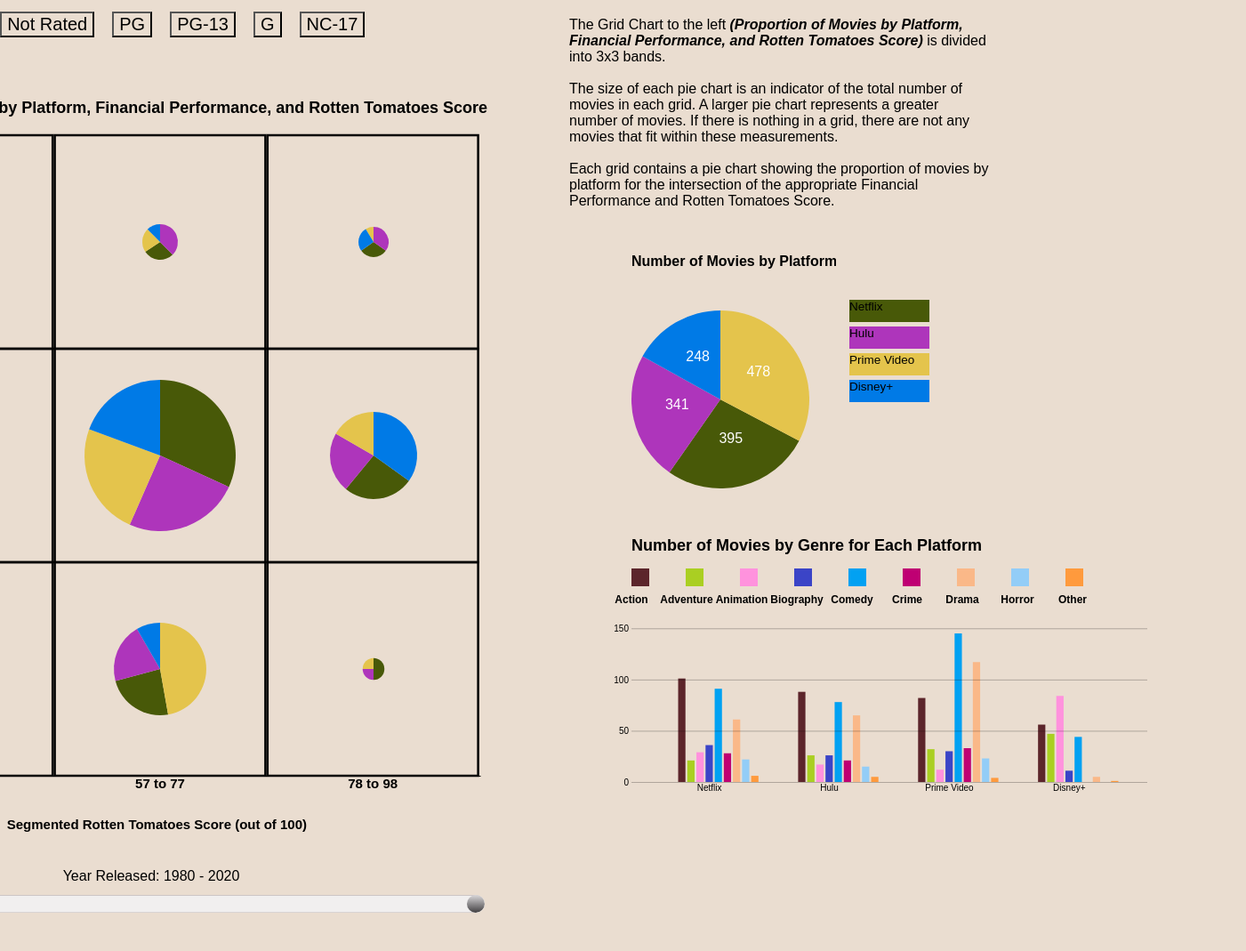
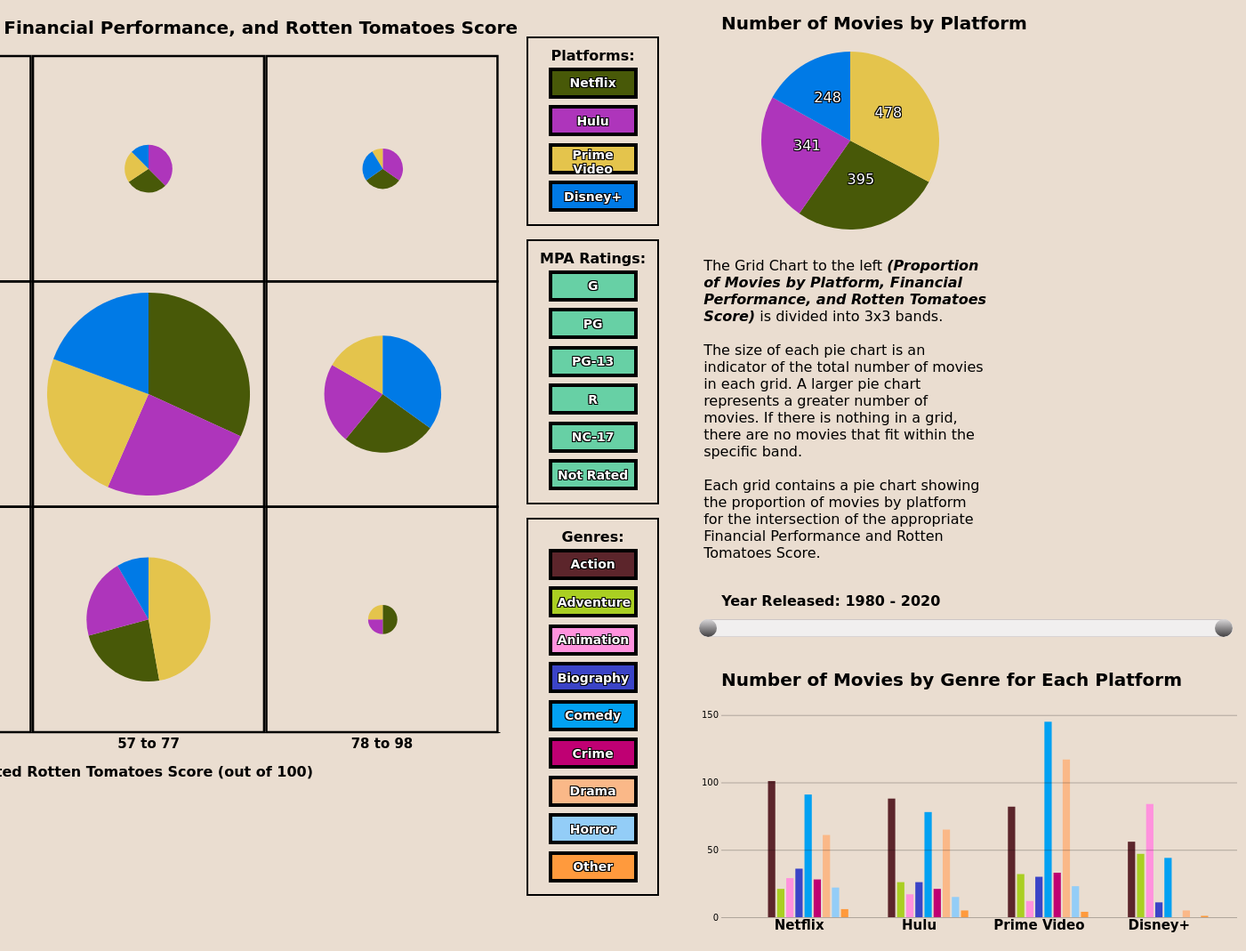
Before and after one commit to eysk-io/MoviePlatformComps, a website: page index.html in a window 1280 px wide. Shown: the part 334-1403 px from the top of the page at 89% size, 1401 px wide, since content can reach past the window. Drawn offline with Linux system fonts and the light colour scheme; a web font is replaced by a local one.

Commit message:
feat: Complete design of entire application (#75)
* Adjust formatting for buttons, fonts, and charts layout

* Create more division between widget categories

* Lessen division between widget categories

* Adjust description text

* Increase size of MultiViewPieCharts

* Change button format

* Rename MPAA to MPA

* Change mpa ratings button color

* Add CSS property to fix bartip not popping up

* Add emoji to BarTip

* Add hover handler to deal with button background color

* Impose correct MPA ratings ordering

* Add grouping by widget category

* Remove unnecessary spacing in html text

* Adjust pie chart arc label design

* Adjust BarChart and PieChart tooltips

```diff
--- a/css/input-range.css
+++ b/css/input-range.css
@@ -1,15 +1,21 @@
 .range-slider-container {
-  width: 900px;
-  text-align: center;
+  width: 600px;
+  text-align: left;
+  margin-left: 45px;
+}
+
+.rangeValues {
+  font-weight: bold;
+  margin-left: 25px;
 }
 
 /* SCSS taken from: https://codepen.io/rendykstan/pen/VLqZGO and converted to CSS*/
 section.range-slider {
   position: relative;
   margin: auto;
-  width: 750px;
+  width: 600px;
   height: 75px;
-  text-align: center;
+  text-align: left;
 }
 section.range-slider input[type="range"] {
   pointer-events: none;
@@ -24,7 +30,7 @@ section.range-slider input[type="range"] {
   overflow: hidden;
   left: 0;
   top: 30px;
-  width: 750px;
+  width: 600px;
   outline: none;
   height: 20px;
   margin: 0;
--- a/css/style.css
+++ b/css/style.css
@@ -1,5 +1,5 @@
 * {
-  font-family: Arial, Helvetica, sans-serif;
+  font-family: 'ZCOOL KuaiLe', cursive;
   background-color: #EADDD0;
 }
 
@@ -15,31 +15,43 @@ svg {
 .second {
   display: flex;
   flex-direction: column;
-  width: 50%;
+  justify-content: center
+}
+
+.third {
+  display: flex;
+  flex-direction: column;
+  width: 42%;
 }
 
 .grid-chart-desc {
-  width: 75%;
+  width: 60%;
+  margin-left: 50px;
 }
 
 .chart-header {
-  font-family: arial;
-  font-size: 18px;
+  font-size: 20px;
   font-weight: bold;
 }
 
-.grid-chart-mark-labels, .grid-chart-label {
+.grid-chart-label {
+  font-size: 16px;
+  font-weight: bold;
+}
+
+.pie-chart-arc-label {
+  text-shadow: -1px -1px 0 #000, 1px -1px 0 #000, -1px 1px 0 #000, 1px 1px 0 #000;
+  text-anchor: middle;
+  font-size: 14;
+}
+
+.mark-label {
   font-size: 15px;
   font-weight: bold;
 }
 
-#mpa-rating-button-container {
-  text-align: center;
-}
-
-.mpa-rating-button {
-  margin: 10px;
-  font-size: 20px;
+#bar-chart-tooltip {
+  pointer-events: none;
 }
 
 #backgroundVideo {
@@ -61,45 +73,39 @@ svg {
 
 #title {
   text-align: center;
-  font-family: 'ZCOOL KuaiLe', cursive;
   font-size: 50px;
   color:  black;
 }
 
-.pie-chart-container {
-  display: flex;
+.widget-container {
+  text-align: center;
+  width: 125px;
+  margin-bottom: 15px;
+  font-weight: bold;
+  border: 2px solid black;
+  padding: 10px;
 }
 
-#pie-chart-legend {
+.widget {
+  color: white;
+  text-shadow: -1px -1px 0 #000, 1px -1px 0 #000, -1px 1px 0 #000, 1px 1px 0 #000;
+  transition: 0.2s;
+  font-size: 14px;
+  font-weight: bold;
+  height: 35px;
+  margin: 3%;
   width: 100px;
-  margin-top: 10%;
+  border: 4px solid black;
 }
 
-.pie-legend-btn {
-  color: grey;
-  font-size: 13.5px;
-  height: 25px;
-  margin: 5%;
+.widget:hover {
+  transform: translateY(-1.5px);
+  box-shadow: 0 2.5px #666;
 }
 
-.pie-legend-btn.active {
-  color: black;
-}
-
-#Netflix {
-  background-color: #485908;
-}
-
-#Hulu {
-  background-color: #ae35bb;
-}
-
-#Prime {
-  background-color: #e4c44c;
-}
-
-#Disney {
-  background-color: #007ae6;
+.widget:active {
+  box-shadow: 0 5px #666;
+  transform: translateY(2px);
 }
 
 #bar-chart-tooltip {
@@ -138,7 +144,8 @@ svg {
   color: 'black';
 }
 
-.pie-chart-list {
+.tooltip-list,
+.tooltip-list-item {
   background-color: white;
   font-size: 13px;
 }
--- a/index.html
+++ b/index.html
@@ -9,33 +9,32 @@
     <link rel="preconnect" href="https://fonts.googleapis.com">
     <link rel="preconnect" href="https://fonts.gstatic.com" crossorigin>
     <link href="https://fonts.googleapis.com/css2?family=Palette+Mosaic&family=ZCOOL+KuaiLe&display=swap" rel="stylesheet">
-    <title>Comparison of Movies on Streaming Services</title>
+    <title>Comparison of Movies on Streaming Platforms</title>
 </head>
 <body>
     <img id="banner" src="./images/banner.png" alt="banner image"/>
-    <h1 id="title">Comparison of Movies on Streaming Services</h1>
+    <h1 id="title">Comparison of Movies on Streaming Platforms</h1>
     <div class="charts">
         <div class="row">
             <div class="column first">
-                <div id="mpa-rating-button-container"></div>
                 <svg id="grid-chart"></svg>
+            </div>
+            <div class="column second">
+                <div class="widget-container "id="pie-chart-legend">Platforms:</div>
+                <div class="widget-container "id="mpa-rating-button-container">MPA Ratings:</div>
+                <div class="widget-container "id="bar-chart-legend">Genres:</div>
+            </div>
+            <div class="column third">
+                <svg id="pie-chart"></svg>
+                <p class="grid-chart-desc">
+                    The Grid Chart to the left <span><strong><i>(Proportion of Movies by Platform, Financial Performance, and Rotten Tomatoes Score)</i></strong></span> is divided into 3x3 bands.<br><br>
+                    The size of each pie chart is an indicator of the total number of movies in each grid. A larger pie chart represents a greater number of movies. If there is nothing in a grid, there are no movies that fit within the specific band.<br><br>
+                    Each grid contains a pie chart showing the proportion of movies by platform for the intersection of the appropriate Financial Performance and Rotten Tomatoes Score.<br><br>
+                </p>
                 <div class="range-slider-container">
                     <section class="range-slider">
                         <span class="rangeValues"></span>
                     </section>
-                </div>
-            </div>
-            <div class="column second">
-                <p class="grid-chart-desc">
-                    The Grid Chart to the left <span><strong><i>(Proportion of Movies by Platform, Financial Performance, and Rotten Tomatoes Score)</i></strong></span> is divided into 3x3 bands.<br><br>
-
-                    The size of each pie chart is an indicator of the total number of movies in each grid. A larger pie chart represents a greater number of movies. If there is nothing in a grid, there are not any movies that fit within these measurements.<br><br>
-
-                    Each grid contains a pie chart showing the proportion of movies by platform for the intersection of the appropriate Financial Performance and Rotten Tomatoes Score.<br><br>
-                </p>
-                <div class="pie-chart-container">
-                    <svg id="pie-chart"></svg>
-                    <div id="pie-chart-legend"></div>
                 </div>
                 <svg id="bar-chart"></svg>
             </div>
@@ -47,7 +46,8 @@
     <script src="js/utils/Config.js"></script>
     <script src="js/widgets/Widget.js"></script>
     <script src="js/widgets/PlatformLegend.js"></script>
-    <script src="js/widgets/MpaaButtons.js"></script>
+    <script src="js/widgets/MpaButtons.js"></script>
+    <script src="js/widgets/GenreLegend.js"></script>
     <script src="js/widgets/YearRangeSlider.js"></script>
     <script src="js/movie-data/MovieData.js"></script>
     <script src="js/movie-data/FilteredData.js"></script>
--- a/js/charts/BarChart.js
+++ b/js/charts/BarChart.js
@@ -5,7 +5,7 @@ class BarChart {
       containerWidth: 650,
       containerHeight: 300,
       margin: {
-        top: 90, right: 10, bottom: 20, left: 60,
+        top: 30, right: 10, bottom: 20, left: 60,
       },
       colors: _config.barColors,
       allGenres: _config.genres.sort(),
@@ -61,14 +61,13 @@ class BarChart {
       .tickSizeOuter(0);
 
     vis.xAxisG = vis.chartArea.append('g')
-      .attr('class', 'axis x-axis')
+      .attr('class', 'axis x-axis mark-label')
       .attr('transform', `translate(0,${vis.height})`);
 
     vis.yAxisG = vis.chartArea.append('g')
       .attr('class', 'axis y-axis');
 
     vis.updateVis();
-    vis.renderLegend();
   }
 
   updateVis() {
@@ -155,39 +154,6 @@ class BarChart {
       .generateChart();
   }
 
-  /* Purpose: Create and render a legend (checkbox & label) */
-  renderLegend() {
-    const vis = this;
-    const genres = vis.config.allGenres;
-    const size = 20;
-
-    // Add legend label
-    vis.svg.selectAll('.labels')
-      .data(genres)
-      .join('text')
-      .attr('class', (d) => `label ${d} barchart widget`)
-      .attr('data-category', (d) => `${d}`)
-      .attr('x', (d, i) => vis.config.margin.left + i * (size + 42))
-      .attr('y', vis.config.margin.bottom + 20 + size * 1.8)
-      .text((d) => d)
-      .attr('text-anchor', 'middle')
-      .style('alignment-baseline', 'middle')
-      .style('font-weight', '700')
-      .style('font-size', '12px');
-
-    // Add one checkbox in the legend for each label
-    vis.svg.selectAll('.box')
-      .data(genres)
-      .join('rect')
-      .attr('class', (d) => `box ${d} barchart widget`)
-      .attr('data-category', (d) => `${d}`)
-      .attr('x', (d, i) => vis.config.margin.left + i * (size + 41))
-      .attr('y', vis.config.margin.bottom + 20)
-      .attr('width', size)
-      .attr('height', size)
-      .style('fill', (d) => vis.colourScale(d));
-  }
-
   /**
    * returns the max genre x platform count for grouped bar chart: used to set bar chart height
    * @returns int: the max genre x platform count
--- a/js/charts/PieChart.js
+++ b/js/charts/PieChart.js
@@ -3,8 +3,8 @@ class PieChart {
   constructor(_config, _data) {
     this.config = {
       parentElement: _config.parentElement,
-      containerWidth: _config.containerWidth || 290,
-      containerHeight: _config.containerHeight || 300,
+      containerWidth: _config.containerWidth || 500,
+      containerHeight: _config.containerHeight || 250,
       margin: _config.margin || {
         top: 20, right: 20, bottom: 20, left: 60,
       },
@@ -32,14 +32,13 @@ class PieChart {
       .attr('height', vis.config.containerHeight);
 
     vis.chart = vis.svg.append('g')
-      .attr('transform', `translate(${vis.config.margin.left + 100},${vis.config.margin.top + 150})`);
+      .attr('transform', `translate(${vis.config.margin.left + 145},${vis.config.margin.top + 125})`);
 
     // Add pie chart title
     vis.title = vis.svg.append('g')
       .append('text')
       .attr('class', 'chart-header')
       .text('Number of Movies by Platform')
-      .style('font-size', 16)
       .attr('transform', `translate(${vis.config.margin.left},${vis.config.margin.top})`);
 
     vis.updateVis();
@@ -68,7 +67,7 @@ class PieChart {
     });
 
     const t = d3.transition()
-      .duration(300)
+      .duration(200)
       .ease(d3.easeLinear);
 
     const pie = d3.pie()
@@ -92,8 +91,7 @@ class PieChart {
       .transition(t)
       .text((d) => d.data[1])
       .attr('transform', (d) => `translate(${arcGenerator.centroid(d)})`)
-      .style('text-anchor', 'middle')
-      .style('font-size', 14)
+      .attr('class', 'pie-chart-arc-label')
       .style('fill', 'white');
 
     // Add pie chart tooltips
--- a/js/charts/pie-chart-grid/GridChart.js
+++ b/js/charts/pie-chart-grid/GridChart.js
@@ -50,13 +50,14 @@ class GridChart {
       .call(d3.axisBottom(vis.xScale)
         .tickSize(0))
       .selectAll('text')
-      .attr('class', 'grid-chart-mark-labels');
+      .attr('class', 'mark-label')
+      .attr('dy', '1em');
 
     vis.chart.xAxisLabel = vis.chart.append('text')
       .attr('class', 'grid-chart-label')
       .attr('text-anchor', 'end')
-      .attr('x', width - 195)
-      .attr('y', height + 60)
+      .attr('x', width - 210)
+      .attr('y', height + 50)
       .text('Segmented Rotten Tomatoes Score (out of 100)');
 
     vis.yScale = d3.scaleBand()
@@ -67,7 +68,7 @@ class GridChart {
       .call(d3.axisLeft(vis.yScale)
         .tickSize(0))
       .selectAll('text')
-      .attr('class', 'grid-chart-mark-labels')
+      .attr('class', 'mark-label')
       .style('text-anchor', 'end')
       .attr('dx', (d) => `${1.2 + (0.2 * d.length)}em`)
       .attr('dy', '-0.5em')
@@ -76,7 +77,7 @@ class GridChart {
     vis.chart.yAxisLabel = vis.chart.append('text')
       .attr('class', 'grid-chart-label')
       .attr('text-anchor', 'end')
-      .attr('x', -230)
+      .attr('x', -245)
       .attr('y', -65)
       .attr('dy', '.75em')
       .attr('transform', 'rotate(-90)')
@@ -86,7 +87,7 @@ class GridChart {
       .attr('id', 'grid-chart-header')
       .attr('class', 'chart-header')
       .attr('text-anchor', 'end')
-      .attr('x', width + 8)
+      .attr('x', width + 20)
       .attr('y', -25)
       .text(('Proportion of Movies by Platform, Financial Performance, and Rotten Tomatoes Score'));
 
@@ -115,11 +116,8 @@ class GridChart {
     // eslint-disable-next-line no-underscore-dangle
     [vis.pieChartGroups] = pieChartGroups._groups;
     vis.pieChartGroups.forEach((g, i) => {
-      const currVal = vis.aggregatedData[i].value.total;
       const multiViewPieChart = new MultiViewPieChart({
         parentElement: `#${g.id}`,
-        width: Math.sqrt(currVal * 50),
-        height: Math.sqrt(currVal * 50),
         platformColors: vis.config.platformColors,
       }, vis.aggregatedData[i]);
       vis.multiViewPieCharts.push(multiViewPieChart);
@@ -141,8 +139,8 @@ class GridChart {
 
     vis.pieChartGroups.forEach((_g, i) => {
       const currVal = vis.aggregatedData[i].value.total;
-      vis.multiViewPieCharts[i].config.width = Math.sqrt(currVal * 50);
-      vis.multiViewPieCharts[i].config.height = Math.sqrt(currVal * 50);
+      vis.multiViewPieCharts[i].config.width = Math.sqrt(currVal * 90);
+      vis.multiViewPieCharts[i].config.height = Math.sqrt(currVal * 90);
       vis.multiViewPieCharts[i].data = vis.aggregatedData[i];
       vis.multiViewPieCharts[i].updateVis();
     });
--- a/js/main.js
+++ b/js/main.js
@@ -20,6 +20,15 @@ d3.csv('data/preprocessedMovies2.csv')
         '#93cdf7',
         '#ff9a3d',
       ],
+      mpaRatingsColor: '#67d0a5',
+      mpaRatingsOrdered: [
+        'G',
+        'PG',
+        'PG-13',
+        'R',
+        'NC-17',
+        'Not Rated',
+      ],
       financialPerfBands: [
         ['poor', 1],
         ['great', 10],
@@ -27,13 +36,16 @@ d3.csv('data/preprocessedMovies2.csv')
       ],
     });
 
-    new PlatformLegend('pie-chart-legend', movieData.getAllPlatforms())
+    new PlatformLegend('pie-chart-legend', movieData.getAllPlatforms(), config.getPlatformColors())
       .generate();
 
-    new MpaaButtons('mpa-rating-button-container', movieData.getAllMpaa())
+    new MpaButtons('mpa-rating-button-container', config.getMpaRatingsOrdered(), config.getMpaRatingsColor())
       .generate();
 
     new YearRangeSlider('range-input', movieData.getYearRange())
+      .generate();
+
+    new GenreLegend('bar-chart-legend', movieData.getAllGenres().sort(), config.getBarColors())
       .generate();
 
     renderCharts(movieData, filterHandler, config);
@@ -46,10 +58,10 @@ function renderCharts(movieData, filterHandler, config) {
     new GridChart({
       parentElement: '#grid-chart',
       margin: {
-        top: 90,
+        top: 50,
         bottom: 90,
         left: 90,
-        right: 90,
+        right: 20,
       },
       width: 900,
       height: 900,
@@ -90,7 +102,9 @@ function addListeners(movieData, filterHandler, charts) {
     elt.addEventListener('click', (e) => {
       elt.classList.toggle('active');
 
-      const filterVal = elt.getAttribute('data-category') || e.target.innerHTML;
+      const filterVal = e.target.innerHTML;
+      swapColor(filterVal);
+
       filterHandler.setMovieData(filteredData);
       filterHandler.setFilterVal(filterVal);
       const filtered = filterHandler.filterBySelected();
@@ -98,6 +112,14 @@ function addListeners(movieData, filterHandler, charts) {
 
       updateChartsByFilteredData(filteredData, charts);
     });
+
+    elt.addEventListener('mouseover', (e) => {
+      swapColor(e.target.innerHTML);
+    }, false);
+
+    elt.addEventListener('mouseout', (e) => {
+      swapColor(e.target.innerHTML);
+    }, false);
   });
 
   const slider = document.querySelector('.range-slider');
@@ -117,6 +139,16 @@ function addListeners(movieData, filterHandler, charts) {
   });
 }
 
+function swapColor(filterVal) {
+  const currButton = document.querySelector(`[data-value="${filterVal}"]`);
+  const currButtonColor = currButton.style.cssText;
+
+  // Must use rgb as currButton.style.cssText will always output rgb
+  currButton.style.cssText = currButtonColor === 'background-color: rgb(234, 221, 208);'
+    ? `background-color: ${currButton.getAttribute('data-color')}`
+    : 'background-color: rgb(234, 221, 208);';
+}
+
 // adapted from https://codepen.io/rendykstan/pen/VLqZGO
 // eslint-disable-next-line func-names
 window.getVals = function () {
@@ -129,5 +161,5 @@ window.getVals = function () {
   if (slide1 > slide2) { const tmp = slide2; slide2 = slide1; slide1 = tmp; }
 
   const displayElement = parent.getElementsByClassName('rangeValues')[0];
-  displayElement.innerHTML = `Year Released: ${slide1} - ${slide2}`;
+  displayElement.innerHTML = `Year Released: ${slide1} - ${slide2} `;
 };
--- a/js/movie-data/MovieData.js
+++ b/js/movie-data/MovieData.js
@@ -3,7 +3,7 @@ class MovieData {
     this._rawData = data;
     this._processedData = this._createProcessedData();
     this._allGenres = this._createAllGenres();
-    this._allMpaa = this._createAllMpaa();
+    this._allMpa = this._createAllMpa();
     this._allPlatforms = this._createAllPlatforms();
     this._yearMin = this._createYearMin();
     this._yearMax = this._createYearMax();
@@ -25,12 +25,12 @@ class MovieData {
     return new Set(this._allGenres);
   }
 
-  getAllMpaa() {
-    return [...this._allMpaa];
+  getAllMpa() {
+    return [...this._allMpa];
   }
 
-  getAllMpaaSet() {
-    return new Set(this._allMpaa);
+  getAllMpaSet() {
+    return new Set(this._allMpa);
   }
 
   getAllPlatforms() {
@@ -71,14 +71,14 @@ class MovieData {
     return [...allGenresSet];
   }
 
-  _createAllMpaa() {
-    const allMpaaSet = new Set();
+  _createAllMpa() {
+    const allMpaSet = new Set();
 
     this._processedData.forEach((d) => {
-      allMpaaSet.add(d.rating);
+      allMpaSet.add(d.rating);
     });
 
-    return [...allMpaaSet];
+    return [...allMpaSet];
   }
 
   _createAllPlatforms() {
--- a/js/utils/Config.js
+++ b/js/utils/Config.js
@@ -1,7 +1,15 @@
 class Config {
-  constructor({ platformColors, barColors, financialPerfBands }) {
+  constructor({
+    platformColors,
+    barColors,
+    mpaRatingsColor,
+    mpaRatingsOrdered,
+    financialPerfBands,
+  }) {
     this._platformColors = platformColors;
     this._barColors = barColors;
+    this._mpaRatingsColor = mpaRatingsColor;
+    this._mpaRatingsOrdered = mpaRatingsOrdered;
     this._financialPerfBands = financialPerfBands;
   }
 
@@ -19,6 +27,14 @@ class Config {
     return logScaleBands;
   }
 
+  getMpaRatingsColor() {
+    return this._mpaRatingsColor;
+  }
+
+  getMpaRatingsOrdered() {
+    return [...this._mpaRatingsOrdered];
+  }
+
   getPlatformColors() {
     return { ...this._platformColors };
   }
--- a/js/utils/FilterHandler.js
+++ b/js/utils/FilterHandler.js
@@ -4,7 +4,7 @@ class FilterHandler {
     this._filterVal = filterVal;
     this._filter = filter || {
       genres: movieData.getAllGenres(),
-      mpaa: movieData.getAllMpaa(),
+      mpa: movieData.getAllMpa(),
       platforms: movieData.getAllPlatforms(),
       minYear: movieData.getYearMin(),
       maxYear: movieData.getYearMax(),
@@ -37,7 +37,7 @@ class FilterHandler {
 
   filterBySelected() {
     const allGenres = this._movieData.getAllGenres();
-    const allMpaa = this._movieData.getAllMpaa();
+    const allMpa = this._movieData.getAllMpa();
     const allPlatforms = this._movieData.getAllPlatforms();
     const data = this._movieData.getProcessedData();
     const selected = this._filter;
@@ -51,12 +51,12 @@ class FilterHandler {
       } else {
         selected.genres.push(filterVal);
       }
-    } else if (allMpaa.includes(filterVal)) {
-      if (selected.mpaa.includes(filterVal)) {
-        const idx = selected.mpaa.indexOf(filterVal);
-        selected.mpaa.splice(idx, 1);
+    } else if (allMpa.includes(filterVal)) {
+      if (selected.mpa.includes(filterVal)) {
+        const idx = selected.mpa.indexOf(filterVal);
+        selected.mpa.splice(idx, 1);
       } else {
-        selected.mpaa.push(filterVal);
+        selected.mpa.push(filterVal);
       }
     } else if (allPlatforms.includes(filterVal)) {
       if (selected.platforms.includes(filterVal)) {
@@ -89,10 +89,10 @@ class FilterHandler {
         }
       });
 
-      let mpaaExists = false;
-      selected.mpaa.forEach((s) => {
+      let mpaExists = false;
+      selected.mpa.forEach((s) => {
         if (Object.values(d).includes(s)) {
-          mpaaExists = true;
+          mpaExists = true;
         }
       });
 
@@ -105,7 +105,7 @@ class FilterHandler {
 
       const isInRange = +d.Year >= selected.minYear && +d.Year <= selected.maxYear;
 
-      return genreExists && mpaaExists && platformExists && isInRange;
+      return genreExists && mpaExists && platformExists && isInRange;
     });
 
     return filtered;
--- /dev/null
+++ b/js/widgets/GenreLegend.js
@@ -0,0 +1,21 @@
+class GenreLegend extends Widget {
+  constructor(inputNode, genres, barColors) {
+    super();
+    this._legendElts = document.getElementById(inputNode);
+    this._genres = genres;
+    this._barColors = barColors;
+  }
+
+  // adapted from: https://stackoverflow.com/questions/11805251/add-html-elements-dynamically-with-javascript-inside-div-with-specific-id
+  generate() {
+    // create pie chart legend
+    this._genres.forEach((p, i) => {
+      const dataColor = this._barColors[i];
+
+      const legendButton = this._createFrag(
+        `<button class="bar-chart-category widget active" data-value="${p}" data-color="${dataColor}" style="background-color: ${dataColor}">${p}</button>`,
+      );
+      this._legendElts.appendChild(legendButton);
+    });
+  }
+}
--- a/js/widgets/MpaaButtons.js
+++ b/js/widgets/MpaButtons.js
@@ -1,14 +1,15 @@
-class MpaaButtons extends Widget {
-  constructor(inputNode, ratings) {
+class MpaButtons extends Widget {
+  constructor(inputNode, ratings, color) {
     super();
     this._buttonsElts = document.getElementById(inputNode);
     this._ratings = ratings;
+    this._color = color;
   }
 
   // adapted from: https://stackoverflow.com/questions/11805251/add-html-elements-dynamically-with-javascript-inside-div-with-specific-id
   generate() {
     this._ratings.forEach((r) => {
-      const button = this._createFrag(`<button class="mpa-rating-button widget">${r}</button>`);
+      const button = this._createFrag(`<button class="mpa-rating-button widget active" data-value="${r}" data-color="${this._color}" style="background-color: ${this._color}">${r}</button>`);
       this._buttonsElts.appendChild(button);
     });
   }
--- a/js/widgets/PlatformLegend.js
+++ b/js/widgets/PlatformLegend.js
@@ -1,16 +1,19 @@
 class PlatformLegend extends Widget {
-  constructor(inputNode, platforms) {
+  constructor(inputNode, platforms, platformColors) {
     super();
     this._legendElts = document.getElementById(inputNode);
     this._platforms = platforms;
+    this._platformColors = platformColors;
   }
 
   // adapted from: https://stackoverflow.com/questions/11805251/add-html-elements-dynamically-with-javascript-inside-div-with-specific-id
   generate() {
     // create pie chart legend
     this._platforms.forEach((p) => {
+      const colorIdx = p.split(' ')[0].split('+')[0];
+      const dataColor = this._platformColors[colorIdx];
       const legendButton = this._createFrag(
-        `<div class="pie-legend-btn widget active" id="${p.split(' ')[0].split('+')[0]}">${p}</div>`,
+        `<button class="widget active" data-value="${p}" data-color="${dataColor}" style="background-color: ${dataColor}">${p}</button>`,
       );
       this._legendElts.appendChild(legendButton);
     });
```
Also changed, not shown: js/tooltips/BarTip.js (+5 -8 lines), js/tooltips/PieTip.js (+5 -7 lines).
